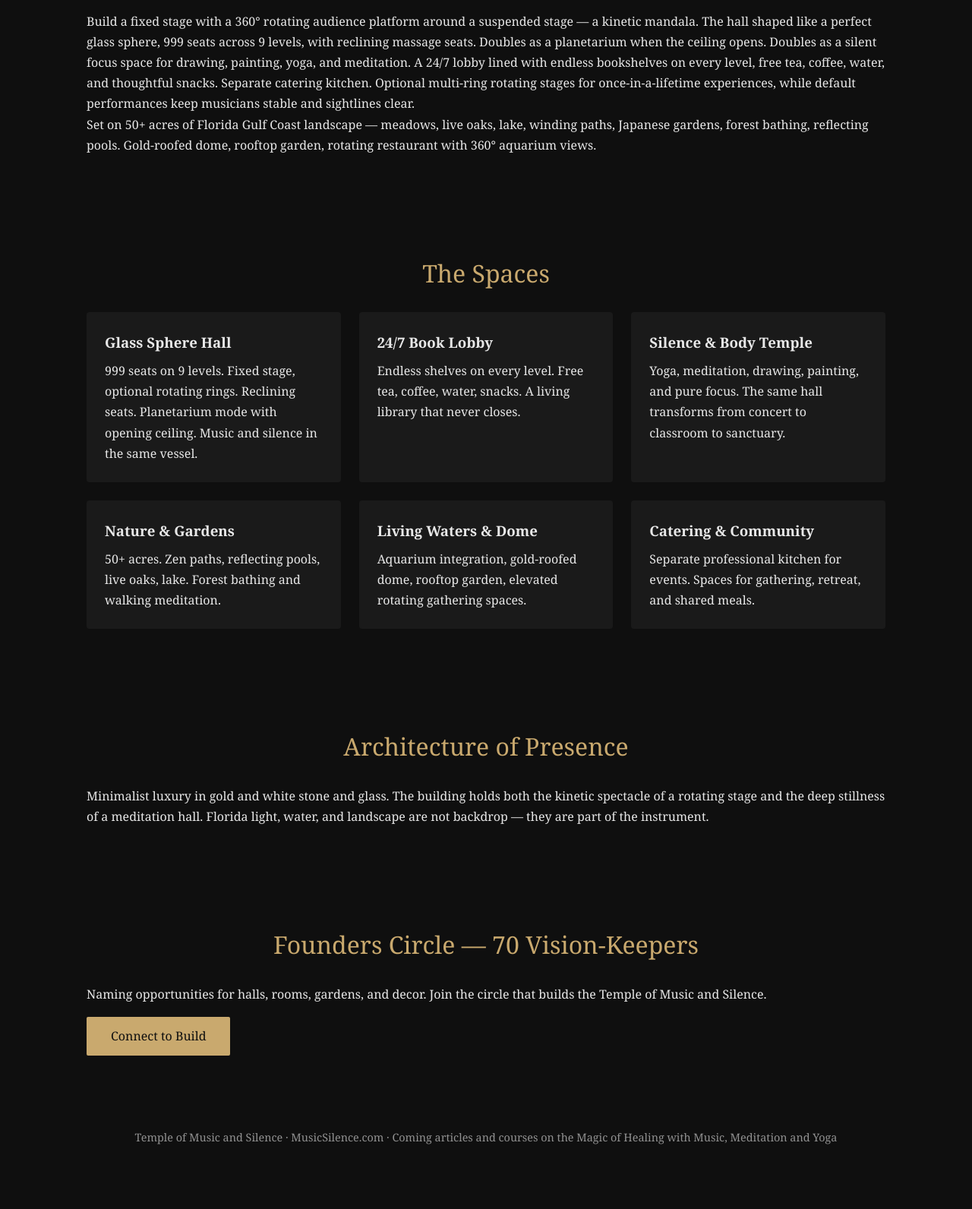
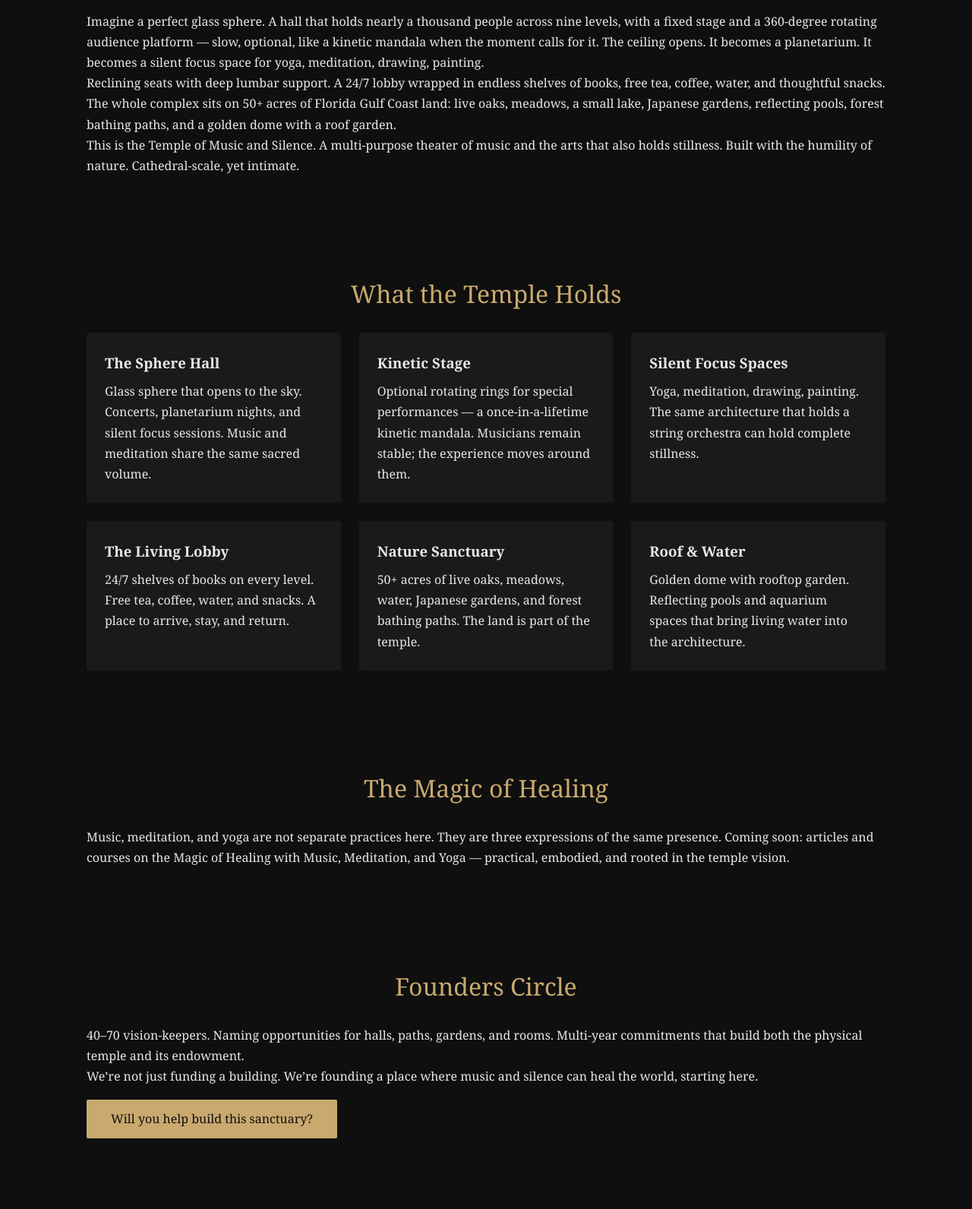
Before and after one commit to vdmuresan/musicsilence, a plain HTML site: page index.html in a window 1280 px wide. Shown: the part 747-2339 px from the top of the page at 76% size. Before the commit the page ends 2289 px from the top, so only its background shows below. Drawn offline with Linux system fonts and the light colour scheme.

Commit message:
Transform original TOMAS vision into website story and CTA: glass sphere hall, rotating stage, planetarium, silent focus, 24/7 library lobby, 50-acre nature sanctuary, Founders Circle

```diff
--- a/index.html
+++ b/index.html
@@ -4,7 +4,7 @@
   <meta charset="UTF-8">
   <meta name="viewport" content="width=device-width, initial-scale=1.0">
   <title>Temple of Music and Silence | TOMAS</title>
-  <meta name="description" content="Temple of Music and Silence (TOMAS) — multi-purpose theater of music and the arts. Concert hall, planetarium, yoga and meditation sanctuary, 24/7 library lobby. MusicSilence.com">
+  <meta name="description" content="The Temple of Music and Silence — a multi-use sanctuary where music and silence heal. Concert, yoga, meditation, art, and presence on 50+ acres of Florida nature.">
   <link rel="stylesheet" href="styles.css">
 </head>
 <body>
@@ -12,69 +12,71 @@
     <nav>
       <div class="logo">TOMAS</div>
       <ul>
-        <li><a href="#vision">Vision</a></li>
-        <li><a href="#spaces">Spaces</a></li>
-        <li><a href="#architecture">Architecture</a></li>
-        <li><a href="#founders">Founders</a></li>
+        <li><a href="#story">The Story</a></li>
+        <li><a href="#spaces">The Spaces</a></li>
+        <li><a href="#healing">Healing</a></li>
+        <li><a href="#founders">Join</a></li>
       </ul>
     </nav>
   </header>
 
   <section class="hero">
     <h1>Temple of Music and Silence</h1>
-    <p class="lead">A multi-purpose theater of music and the arts. Where sound and silence, performance and practice, gather under one roof.</p>
+    <p class="lead">A place where music and silence can heal the world, starting here.</p>
     <p class="domain">MusicSilence.com</p>
   </section>
 
-  <section id="vision">
-    <h2>The Original Vision</h2>
-    <p>Build a fixed stage with a 360° rotating audience platform around a suspended stage — a kinetic mandala. The hall shaped like a perfect glass sphere, 999 seats across 9 levels, with reclining massage seats. Doubles as a planetarium when the ceiling opens. Doubles as a silent focus space for drawing, painting, yoga, and meditation. A 24/7 lobby lined with endless bookshelves on every level, free tea, coffee, water, and thoughtful snacks. Separate catering kitchen. Optional multi-ring rotating stages for once-in-a-lifetime experiences, while default performances keep musicians stable and sightlines clear.</p>
-    <p>Set on 50+ acres of Florida Gulf Coast landscape — meadows, live oaks, lake, winding paths, Japanese gardens, forest bathing, reflecting pools. Gold-roofed dome, rooftop garden, rotating restaurant with 360° aquarium views.</p>
+  <section id="story">
+    <h2>The Original Idea</h2>
+    <p>Imagine a perfect glass sphere. A hall that holds nearly a thousand people across nine levels, with a fixed stage and a 360-degree rotating audience platform — slow, optional, like a kinetic mandala when the moment calls for it. The ceiling opens. It becomes a planetarium. It becomes a silent focus space for yoga, meditation, drawing, painting.</p>
+    <p>Reclining seats with deep lumbar support. A 24/7 lobby wrapped in endless shelves of books, free tea, coffee, water, and thoughtful snacks. The whole complex sits on 50+ acres of Florida Gulf Coast land: live oaks, meadows, a small lake, Japanese gardens, reflecting pools, forest bathing paths, and a golden dome with a roof garden.</p>
+    <p>This is the Temple of Music and Silence. A multi-purpose theater of music and the arts that also holds stillness. Built with the humility of nature. Cathedral-scale, yet intimate.</p>
   </section>
 
   <section id="spaces">
-    <h2>The Spaces</h2>
+    <h2>What the Temple Holds</h2>
     <div class="grid">
       <article>
-        <h3>Glass Sphere Hall</h3>
-        <p>999 seats on 9 levels. Fixed stage, optional rotating rings. Reclining seats. Planetarium mode with opening ceiling. Music and silence in the same vessel.</p>
+        <h3>The Sphere Hall</h3>
+        <p>Glass sphere that opens to the sky. Concerts, planetarium nights, and silent focus sessions. Music and meditation share the same sacred volume.</p>
       </article>
       <article>
-        <h3>24/7 Book Lobby</h3>
-        <p>Endless shelves on every level. Free tea, coffee, water, snacks. A living library that never closes.</p>
+        <h3>Kinetic Stage</h3>
+        <p>Optional rotating rings for special performances — a once-in-a-lifetime kinetic mandala. Musicians remain stable; the experience moves around them.</p>
       </article>
       <article>
-        <h3>Silence & Body Temple</h3>
-        <p>Yoga, meditation, drawing, painting, and pure focus. The same hall transforms from concert to classroom to sanctuary.</p>
+        <h3>Silent Focus Spaces</h3>
+        <p>Yoga, meditation, drawing, painting. The same architecture that holds a string orchestra can hold complete stillness.</p>
       </article>
       <article>
-        <h3>Nature & Gardens</h3>
-        <p>50+ acres. Zen paths, reflecting pools, live oaks, lake. Forest bathing and walking meditation.</p>
+        <h3>The Living Lobby</h3>
+        <p>24/7 shelves of books on every level. Free tea, coffee, water, and snacks. A place to arrive, stay, and return.</p>
       </article>
       <article>
-        <h3>Living Waters & Dome</h3>
-        <p>Aquarium integration, gold-roofed dome, rooftop garden, elevated rotating gathering spaces.</p>
+        <h3>Nature Sanctuary</h3>
+        <p>50+ acres of live oaks, meadows, water, Japanese gardens, and forest bathing paths. The land is part of the temple.</p>
       </article>
       <article>
-        <h3>Catering & Community</h3>
-        <p>Separate professional kitchen for events. Spaces for gathering, retreat, and shared meals.</p>
+        <h3>Roof & Water</h3>
+        <p>Golden dome with rooftop garden. Reflecting pools and aquarium spaces that bring living water into the architecture.</p>
       </article>
     </div>
   </section>
 
-  <section id="architecture">
-    <h2>Architecture of Presence</h2>
-    <p>Minimalist luxury in gold and white stone and glass. The building holds both the kinetic spectacle of a rotating stage and the deep stillness of a meditation hall. Florida light, water, and landscape are not backdrop — they are part of the instrument.</p>
+  <section id="healing">
+    <h2>The Magic of Healing</h2>
+    <p>Music, meditation, and yoga are not separate practices here. They are three expressions of the same presence. Coming soon: articles and courses on the Magic of Healing with Music, Meditation, and Yoga — practical, embodied, and rooted in the temple vision.</p>
   </section>
 
   <section id="founders">
-    <h2>Founders Circle — 70 Vision-Keepers</h2>
-    <p>Naming opportunities for halls, rooms, gardens, and decor. Join the circle that builds the Temple of Music and Silence.</p>
-    <a href="mailto:vdmuresan@gmail.com" class="cta">Connect to Build</a>
+    <h2>Founders Circle</h2>
+    <p>40–70 vision-keepers. Naming opportunities for halls, paths, gardens, and rooms. Multi-year commitments that build both the physical temple and its endowment.</p>
+    <p>We’re not just funding a building. We’re founding a place where music and silence can heal the world, starting here.</p>
+    <a href="mailto:vdmuresan@gmail.com" class="cta">Will you help build this sanctuary?</a>
   </section>
 
   <footer>
-    <p>Temple of Music and Silence · MusicSilence.com · Coming articles and courses on the Magic of Healing with Music, Meditation and Yoga</p>
+    <p>Temple of Music and Silence · MusicSilence.com</p>
   </footer>
 </body>
 </html>
```
